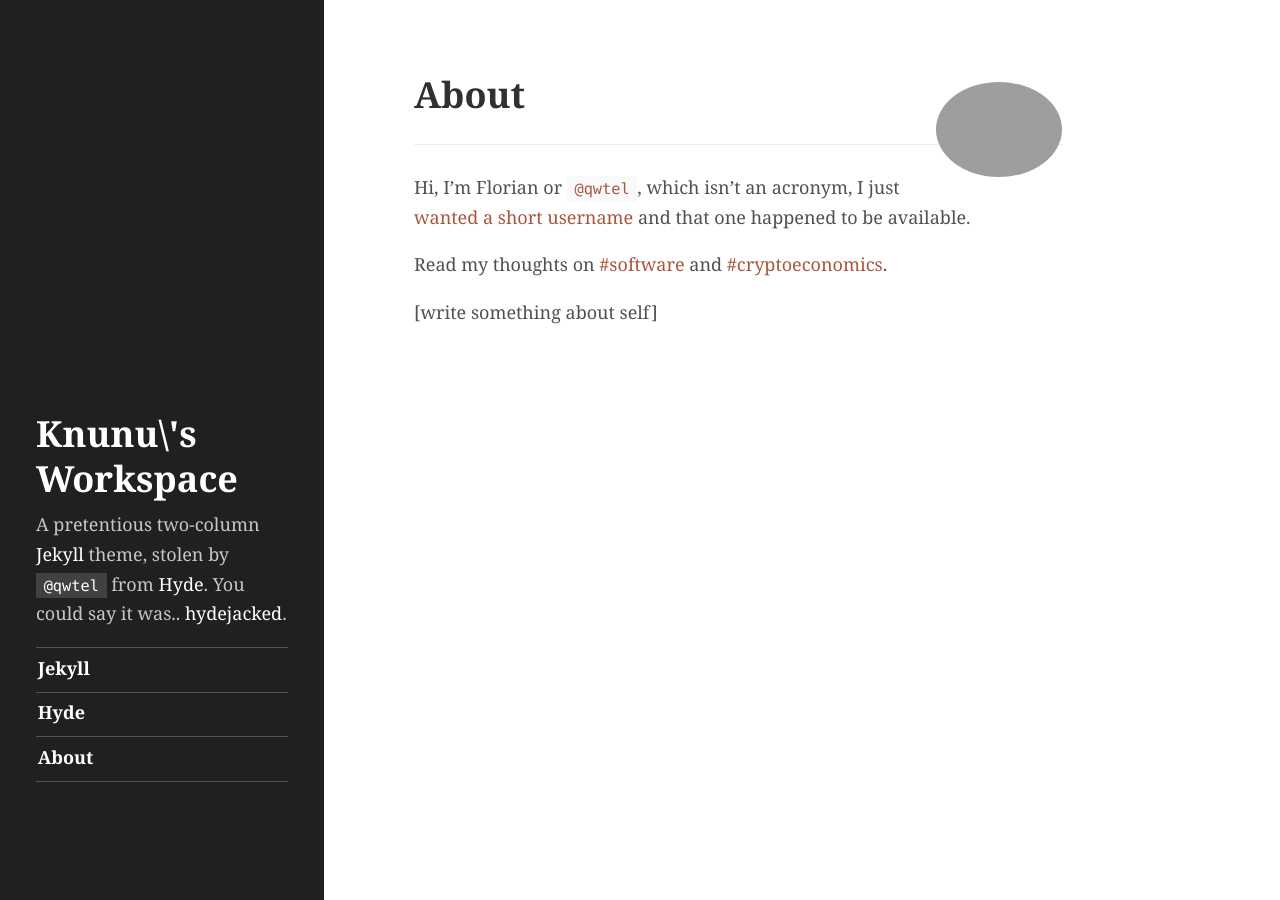
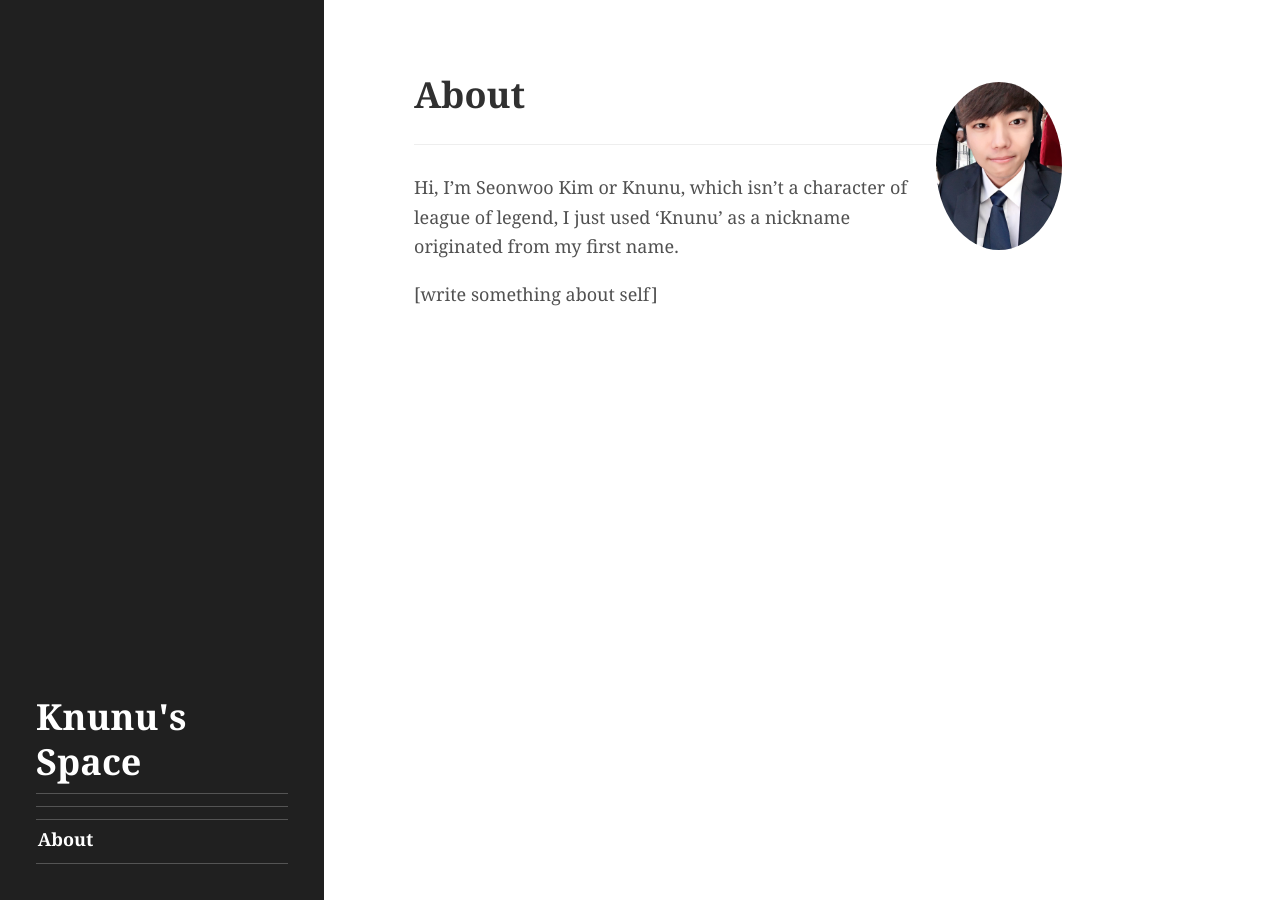
Before and after one commit to knunu/knunu.github.io, a Jekyll site: the page built from about.md, in a window 1280 px wide. Built offline with Jekyll 4.4.1, drawn with Linux system fonts in a browser that asks for light colours.

Commit message:
config and profile update

```diff
--- a/_config.yml
+++ b/_config.yml
@@ -13,7 +13,7 @@ url:                 http://qwtel.com
 # i.e. `http://<username>.github.io`
 baseurl:             https://knunu.github.io
 
-title:               Knunu\'s Workspace
+title:               Knunu's Space
 
 # Pagination
 paginate:            5
@@ -21,12 +21,13 @@ paginate_path:       '/page-:num/'
 
 # Markdown enabled, however don't use more than one paragraph (enforced by `>`)
 description:         >
-  A pretentious two-column [Jekyll](http://jekyllrb.com/) theme, stolen by [`@qwtel`{:style="background: rgba(255, 255, 255, 0.15)"}](https://twitter.com/qwtel)
-  from [Hyde](http://hyde.getpoole.com).
-  You could say it was.. [hydejacked](http://media3.giphy.com/media/makedRIckZBW8/giphy.gif).
+
+#  A pretentious two-column [Jekyll](http://jekyllrb.com/) theme, stolen by [`@qwtel`{:style="background: rgba(255, 255, 255, 0.15)"}](https://twitter.com/qwtel)
+#  from [Hyde](http://hyde.getpoole.com).
+#  You could say it was.. [hydejacked](http://media3.giphy.com/media/makedRIckZBW8/giphy.gif).
 
 # The tags listed as entries in the sidebar
-sidebar_tags:        [jekyll, hyde]
+sidebar_tags:        [Life, Programming]
 
 # Fallback image and color if not overwritten for tag or post
 image:               ''
@@ -39,28 +40,26 @@ load_google_fonts:   'Roboto+Slab:700|PT+Serif:400,400italic,700,700italic'
 
 # About yourself
 author:
-  name:              'Florian Klampfer'
+  name:              'Knunu'
 
   # This photo will be used in the about section
-  photo:             http://qwtel.com/public/img/flo.jpg
-  photo2x:           http://qwtel.com/public/img/flo@2x.jpg
+  photo:             https://knunu.github.io/public/img/realknunu.jpeg
+  photo2x:           https://knunu.github.io/public/img/realknunu@2x.jpeg
 
   # Markdown enabled, can use multiple paragraphs (enabled by `|`)
   about:             |
-    Hi, I'm Florian or [`@qwtel`](https://www.twitter.com/qwtel), which isn't an acronym,
-    I just [wanted a short username](http://qwtel.com/how-to-find-a-short-username) and that one happened to be available.
-
-    Read my thoughts on [#software](http://qwtel.com/tag/software) and [#cryptoeconomics](http://qwtel.com/tag/cryptoeconomics).
+    Hi, I'm Seonwoo Kim or Knunu, which isn't a character of league of legend,
+    I just used 'Knunu' as a nickname originated from my first name.
 
   # Social media icons in sidebar
   # Comment/uncommet to show/hide
   # Icons appear in order, can be rearranged:
   social:
-    facebook:        _username_
-    twitter:         _username_
-    google:          _number_
-    vk:              _username_
-    youtube:         _string___string___string_
+#    facebook:        _username_
+#    twitter:         _username_
+#    google:          _number_
+#    vk:              _username_
+#    youtube:         _string___string___string_
     # vimeo:           _username_
     # vine:            _username_
     # spotify:         user/_number_
```
Also changed, not shown: public/img/realknunu.jpeg (added).
